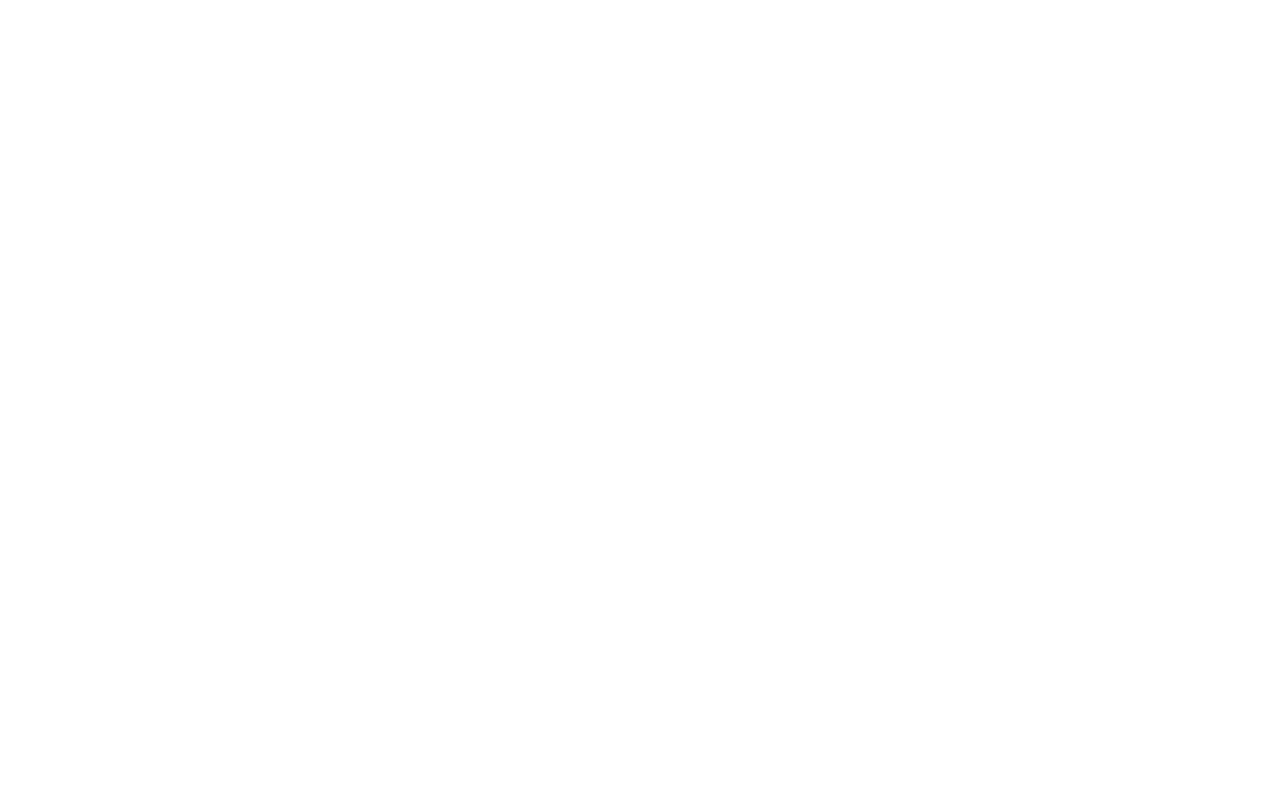
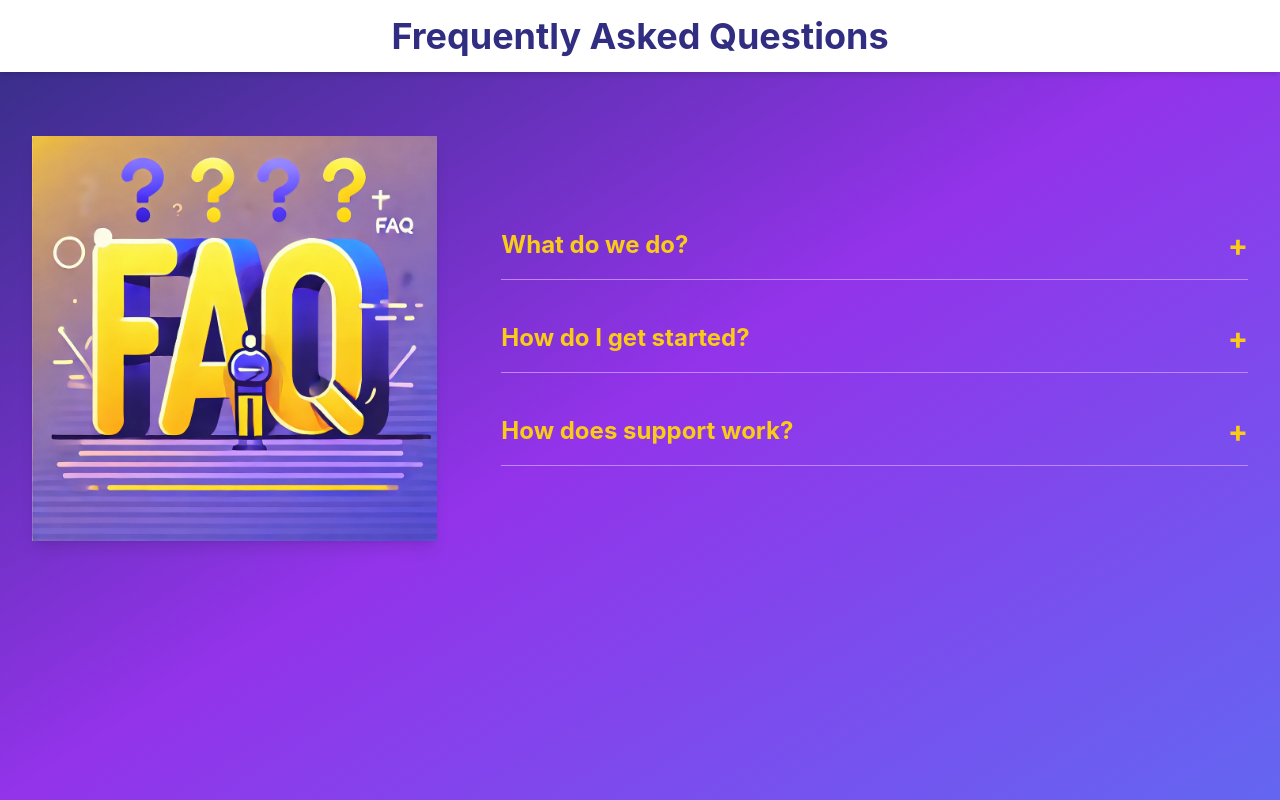
Before and after one commit to ozn-ozdl/SEBA_Audio, a React (Create React App) app in the folder frontend/: page /faq in a window 1280 px wide. Before the commit this address had no page. Built offline with nearby package versions, Linux system fonts and the light colour scheme.

Commit message:
FAQ Page

```diff
--- /dev/null
+++ b/frontend/src/FAQPage.tsx
@@ -0,0 +1,132 @@
+import React, { useState } from "react";
+import faqImage from "./faq.png";
+
+const FAQPage: React.FC = () => {
+  const [openIndex, setOpenIndex] = useState<number | null>(null);
+
+  const toggleFAQ = (index: number) => {
+    setOpenIndex(openIndex === index ? null : index);
+  };
+
+  const faqs = [
+    {
+      question: "What do we do?",
+      answer: (
+        <p>
+          NarrifAI processes videos to extract transcripts, create detailed
+          descriptions, and turn them into audio. We make it easy to transform
+          video content into accessible and engaging experiences.
+        </p>
+      ),
+    },
+    {
+      question: "How do I get started?",
+      answer: (
+        <>
+          <p>
+            Getting started with NarrifAI is simple and straightforward. Follow
+            these steps:
+          </p>
+          <ol className="list-decimal ml-6">
+            <li>
+              <strong>Upload Your Video:</strong> Go to the video upload section
+              and choose the video you want to process.
+            </li>
+            <li>
+              <strong>Choose an Analysis Method:</strong>
+              <ul className="list-disc ml-6">
+                <li>
+                  <strong>OpenAI with Images:</strong> Processes the video using
+                  OpenAI and image analysis.
+                </li>
+                <li>
+                  <strong>Gemini Only Video:</strong> Focuses solely on video
+                  processing.
+                </li>
+                <li>
+                  <strong>Gemini Optimized:</strong> Our recommended method,
+                  providing the best results with enhanced analysis.
+                </li>
+              </ul>
+            </li>
+            <li>
+              <strong>View Results:</strong> After about 1 minute (depending on
+              your selected method), you'll see timestamps and descriptions of
+              what’s happening in the video.
+            </li>
+            <li>
+              <strong>Listen to Descriptions:</strong> Use the "Play Audio"
+              button to hear the descriptions of the video. You can pause or
+              stop the audio anytime.
+            </li>
+            <li>
+              <strong>Download Finalized Video:</strong> Click the "Finalize and
+              Encode Video" button to download the video with subtitles
+              embedded.
+            </li>
+          </ol>
+          <p>
+            With NarrifAI, you can make your video content more accessible and
+            engaging in just a few clicks!
+          </p>
+        </>
+      ),
+    },
+    {
+      question: "How does support work?",
+      answer: (
+        <p>
+          We offer 24/7 support to ensure your business runs smoothly at all
+          times.
+        </p>
+      ),
+    },
+  ];
+
+  return (
+    <div className="min-h-screen bg-gradient-to-br from-indigo-900 via-purple-600 to-indigo-500 text-gray-100">
+      <header className="bg-white shadow-md w-full">
+        <div className="max-w-7xl mx-auto px-4 sm:px-6 lg:px-8 py-4">
+          <h1 className="text-4xl font-bold text-center text-indigo-900">
+            Frequently Asked Questions
+          </h1>
+        </div>
+      </header>
+      <main className="flex flex-col md:flex-row items-center justify-center w-full max-w-7xl mx-auto px-4 sm:px-6 lg:px-8 py-16 gap-16">
+        <div className="flex-shrink-0 w-full md:w-1/3">
+          <img
+            src={faqImage}
+            alt="FAQ Illustration"
+            className="w-full h-auto rounded-lg shadow-lg"
+          />
+        </div>
+        <div className="w-full md:w-2/3 space-y-6">
+          {faqs.map((faq, index) => (
+            <div key={index} className="border-b border-purple-400">
+              <button
+                className="w-full text-left py-4 text-2xl font-bold flex justify-between items-center text-yellow-400 transition-all duration-300"
+                onClick={() => toggleFAQ(index)}
+              >
+                {faq.question}
+                <span className="text-3xl">
+                  {openIndex === index ? "-" : "+"}
+                </span>
+              </button>
+              <div
+                className={`overflow-hidden transition-all ease-out duration-500 ${
+                  openIndex === index
+                    ? "max-h-[500px] py-4 opacity-100"
+                    : "max-h-0 opacity-0"
+                }`}
+              >
+                <div className="text-lg text-gray-200">{faq.answer}</div>
+              </div>
+            </div>
+          ))}
+        </div>
+      </main>
+    </div>
+  );
+};
+
+export default FAQPage;
--- a/frontend/src/LandingPage.tsx
+++ b/frontend/src/LandingPage.tsx
@@ -19,6 +19,12 @@ const LandingPage: React.FC = () => {
           onClick={() => (window.location.href = "/main")}
         >
           Get Started
+        </Button>
+        <Button
+          className="bg-white text-indigo-900 px-8 py-4 rounded-lg shadow-lg hover:bg-gray-200 transition duration-300 text-lg font-semibold mt-4"
+          onClick={() => (window.location.href = "/faq")}
+        >
+          Frequently Asked Questions
         </Button>
       </section>
 
--- a/frontend/src/index.tsx
+++ b/frontend/src/index.tsx
@@ -5,6 +5,7 @@ import reportWebVitals from "./reportWebVitals";
 import { BrowserRouter, Route, Routes } from "react-router-dom";
 import App from "./App";
 import LandingPage from "./LandingPage";
+import FAQPage from "./FAQPage";
 
 const root = ReactDOM.createRoot(
   document.getElementById("root") as HTMLElement
@@ -15,6 +16,7 @@ root.render(
       <Routes>
         <Route path="/" element={<LandingPage />} />
         <Route path="main" element={<App />} />
+        <Route path="faq" element={<FAQPage />} />
       </Routes>
     </BrowserRouter>
   </React.StrictMode>
```
Also changed, not shown: frontend/src/faq.png (added).
